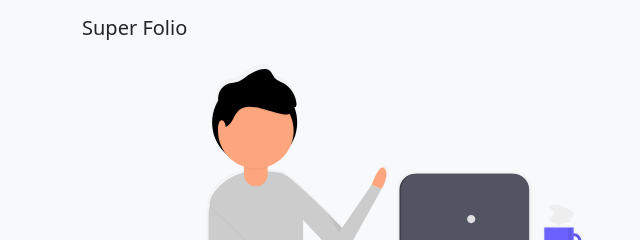
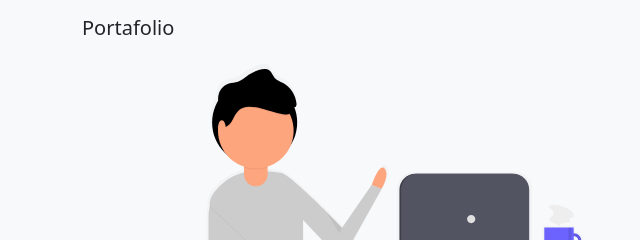
Before and after one commit to Cesar1GFM/portafolio2.github.io, a plain HTML site: page index.html in a window 1280 px wide. Shown: the top 240 px of the page, 0-640 px from the left. Drawn offline with nearby package versions, Linux system fonts and the light colour scheme.

Commit message:
Update index.html

```diff
--- a/index.html
+++ b/index.html
@@ -5,7 +5,7 @@
     <meta charset="UTF-8">
     <meta http-equiv="X-UA-Compatible" content="IE=edge">
     <meta name="viewport" content="width=device-width, initial-scale=1">
-    <title>Super Folio</title>
+    <title>Portafolio</title>
     <link rel="preconnect" href="https://fonts.gstatic.com" crossorigin="crossorigin"/>
     <link rel="preload" as="style" href="https://fonts.googleapis.com/css2?family=Nunito+Sans:wght@300;400;700;800&amp;display=swap"/>
     <link rel="stylesheet" href="https://fonts.googleapis.com/css2?family=Nunito+Sans:wght@300;400;700;800&amp;display=swap" media="print" onload="this.media='all'"/>
@@ -29,7 +29,7 @@
   <body id="top">
     <header class="bg-light">
       <nav class="navbar navbar-expand-lg navbar-light bg-light" id="header-nav" role="navigation">
-        <div class="container"><a class="link-dark navbar-brand site-title mb-0" href="#">Super Folio</a>
+        <div class="container"><a class="link-dark navbar-brand site-title mb-0" href="#">Portafolio</a>
           <button class="navbar-toggler" type="button" data-bs-toggle="collapse" data-bs-target="#navbarSupportedContent" aria-controls="navbarSupportedContent" aria-expanded="false" aria-label="Toggle navigation"><span class="navbar-toggler-icon"></span></button>
           <div class="collapse navbar-collapse" id="navbarSupportedContent">
             <ul class="navbar-nav ms-auto me-2">
```
